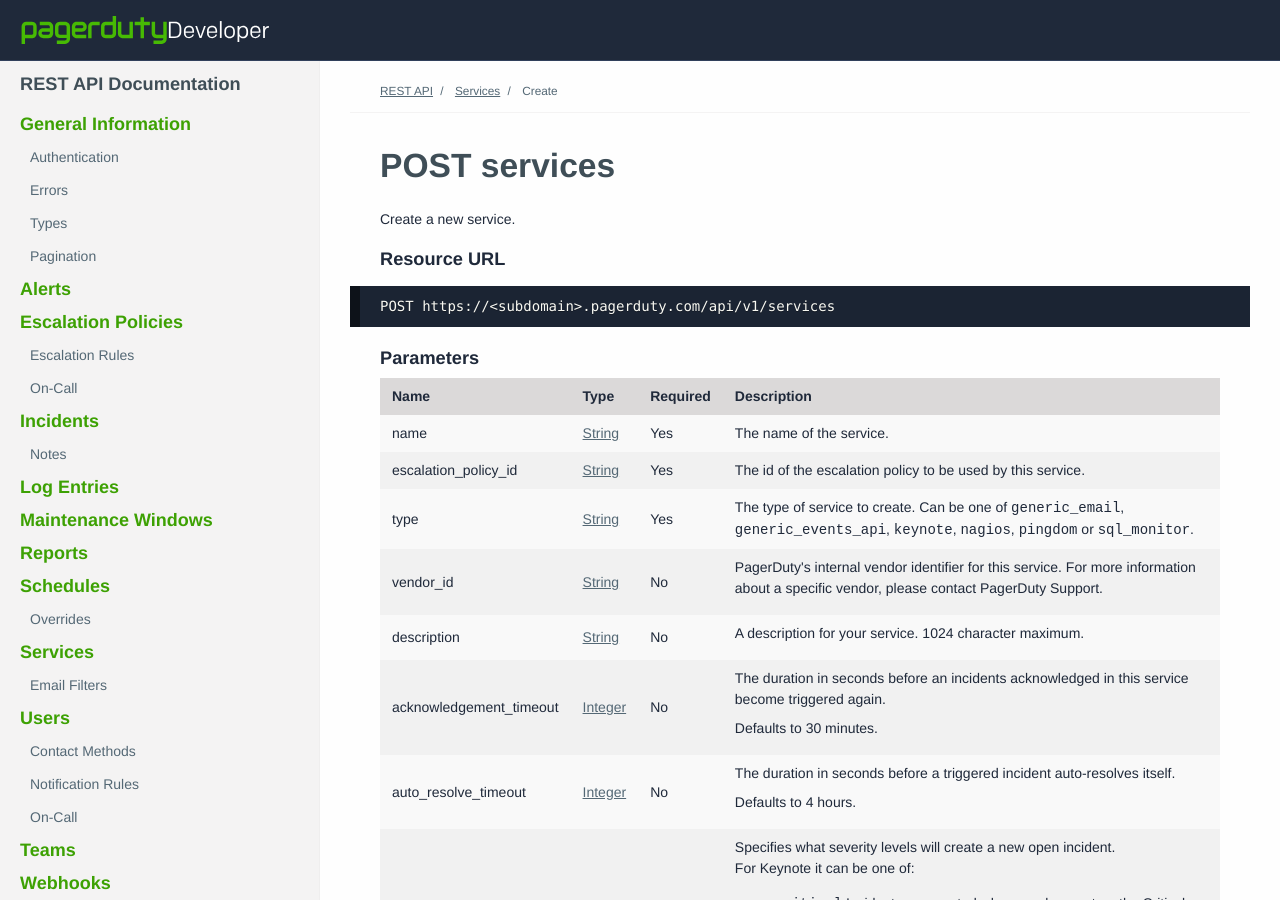
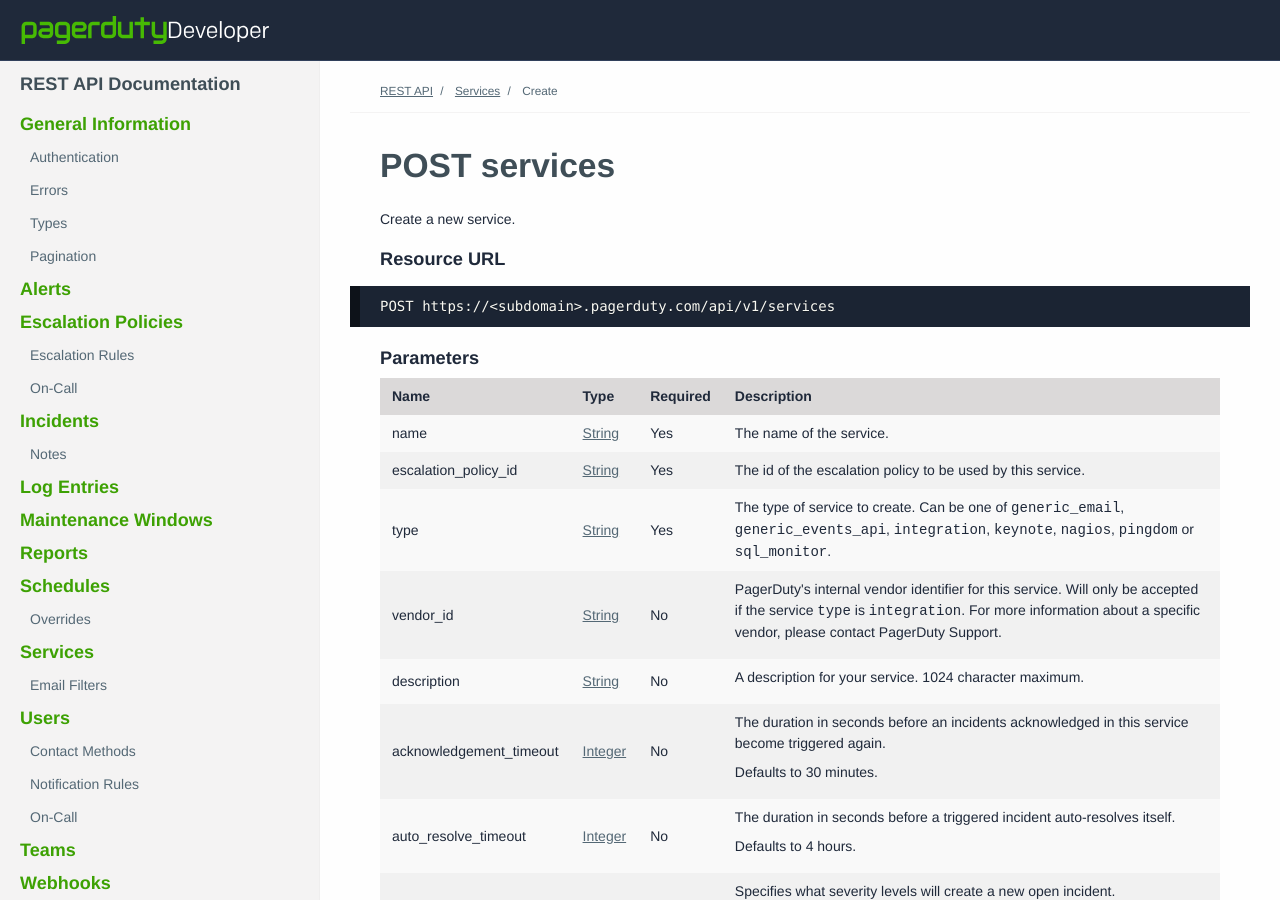
Before and after one commit to h4dz/devdocs, a Jekyll site: the page built from source/documentation/rest/services/create.html, in a window 1280 px wide and 900 px high. Built offline with Jekyll 4.4.1, drawn with Linux system fonts in a browser that asks for light colours; some web fonts are replaced.

Commit message:
Document that only "integration" services will use vendor_id
See API-436

```diff
--- a/source/documentation/rest/services/create.html
+++ b/source/documentation/rest/services/create.html
@@ -94,7 +94,7 @@ POST https://<span class="base_url contenteditable persist" contenteditable="tru
             Yes
           </td>
           <td>
-            The type of service to create. Can be one of <code>generic_email</code>, <code>generic_events_api</code>, <code>keynote</code>, <code>nagios</code>, <code>pingdom</code> or <code>sql_monitor</code>.
+            The type of service to create. Can be one of <code>generic_email</code>, <code>generic_events_api</code>, <code>integration</code>, <code>keynote</code>, <code>nagios</code>, <code>pingdom</code> or <code>sql_monitor</code>.
           </td>
         </tr>
         <tr>
@@ -109,7 +109,7 @@ POST https://<span class="base_url contenteditable persist" contenteditable="tru
           </td>
           <td>
             <p>
-              PagerDuty's internal vendor identifier for this service. For more information about a specific vendor, please contact PagerDuty Support.
+              PagerDuty's internal vendor identifier for this service. Will only be accepted if the service <code>type</code> is <code>integration</code>. For more information about a specific vendor, please contact PagerDuty Support.
             </p>
           </td>
         </tr>
```
